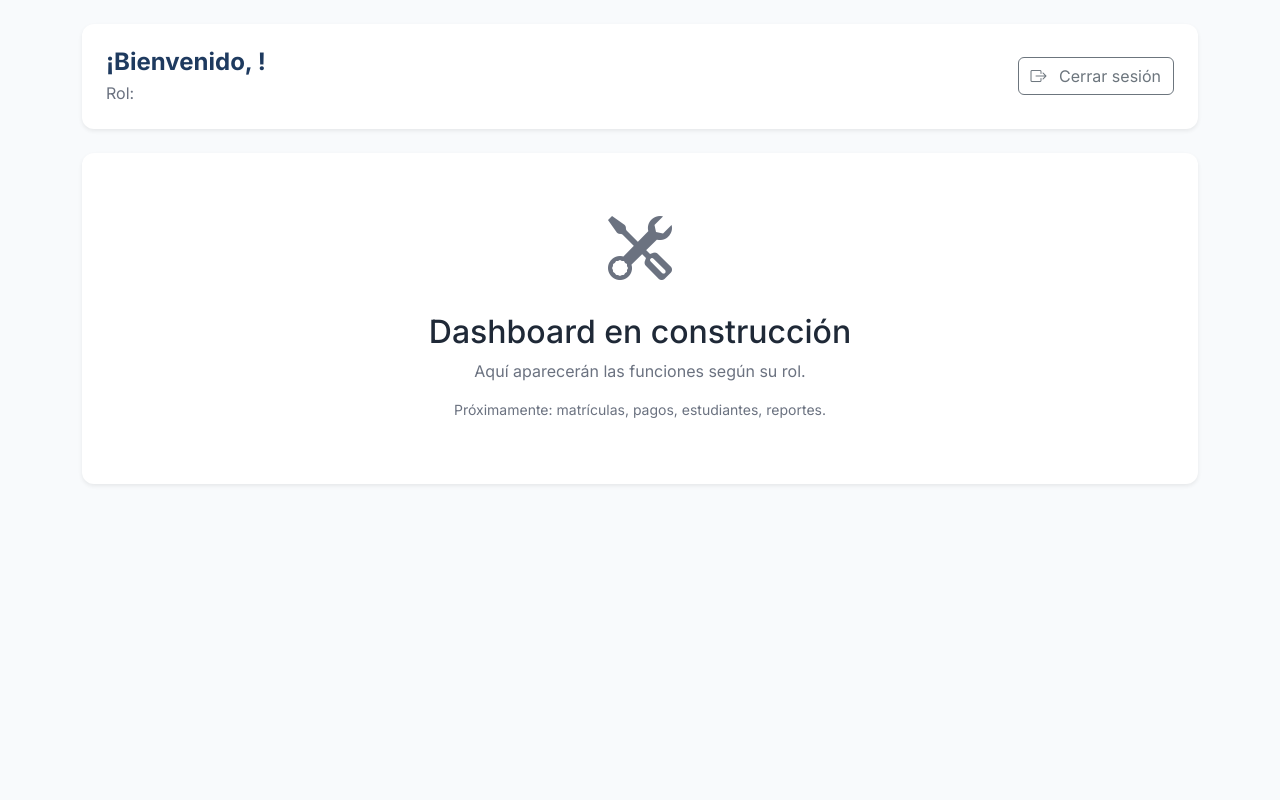
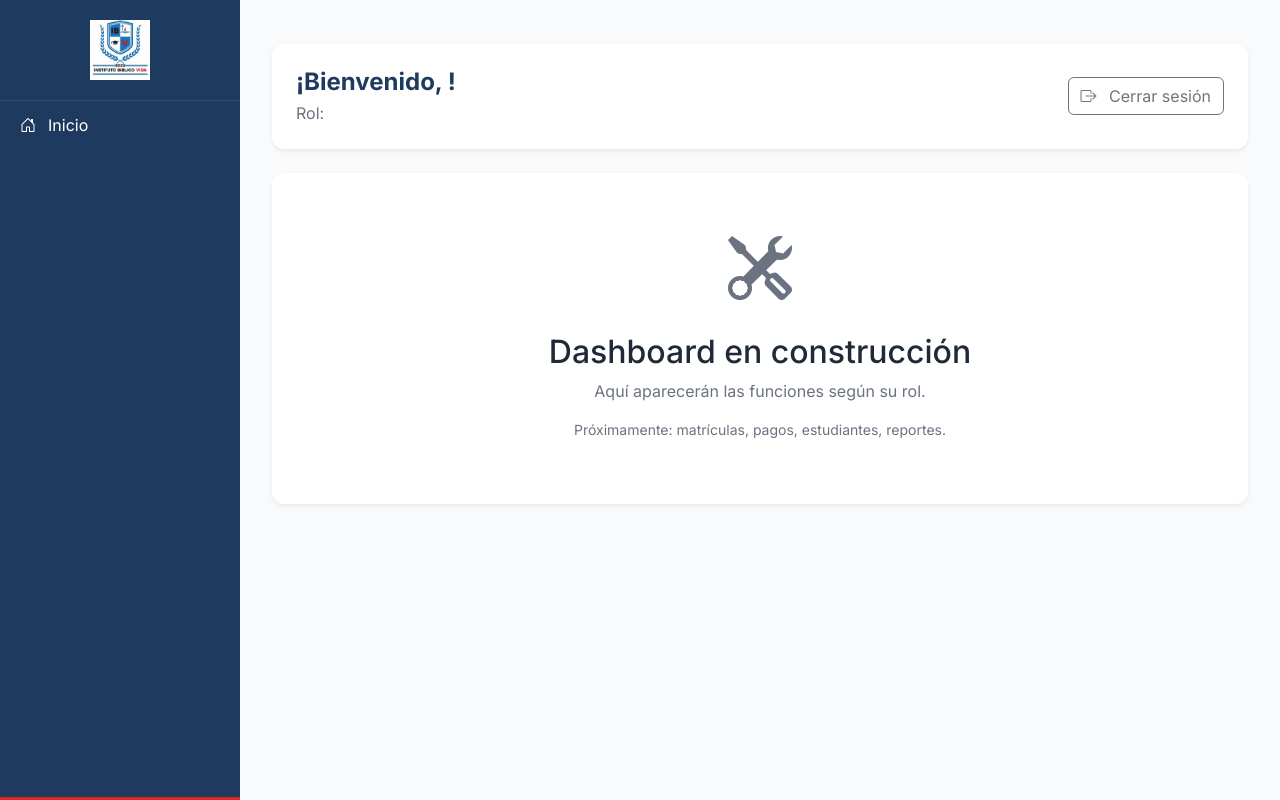
Before and after one commit to jdfuentesm/Vidasys-IBV, a Django app: page / in a window 1280 px wide. Run offline with Django 5.2, Linux system fonts and the light colour scheme; the visitor is signed in with stand-in values (Sample User, id 1).

Commit message:
Implementar sidebar con CSS institucional y filtrado por rol

```diff
--- a/config/settings.py
+++ b/config/settings.py
@@ -140,6 +140,8 @@ USE_TZ = True
 
 STATIC_URL = "static/"
 
+STATICFILES_DIRS = [BASE_DIR / "static"]
+
 
 # Email
 # https://docs.djangoproject.com/en/6.1/topics/email/#topic-email-configuration
--- /dev/null
+++ b/static/css/dashboard.css
@@ -0,0 +1,69 @@
+body {
+    margin: 0;
+    padding: 0;
+    font-family: 'Inter', -apple-system, BlinkMacSystemFont, sans-serif;
+    background-color: var(--color-fondo);
+}
+
+.sidebar {
+    background-color: var(--color-primario);
+    color: white;
+    position: fixed;
+    width: 240px;
+    height: 100vh;
+    overflow-y: auto;
+}
+
+.sidebar-logo {
+    padding: 20px;
+    text-align: center;
+    border-bottom: 1px solid rgba(255, 255, 255, 0.1);
+}
+
+.sidebar-logo img {
+    max-width: 100px;
+    height: auto;
+}
+
+.sidebar-nav ul {
+    list-style: none;
+    padding: 0;
+    margin: 0;
+}
+
+.sidebar-item {
+    display: flex;
+    align-items: center;
+    gap: 12px;
+    padding: 12px 20px;
+    color: white;
+    text-decoration: none;
+    transition: background 0.2s;
+}
+
+.sidebar-item:hover {
+    background-color: rgba(255, 255, 255, 0.1);
+}
+
+.sidebar-item.active {
+    background-color: rgba(37, 99, 235, 0.3);
+    border-left: 4px solid var(--color-primario-claro);
+}
+
+.main-content {
+    margin-left: 240px;
+    padding: 20px;
+    min-height: 100vh;
+    background-color: var(--color-fondo);
+}
+
+.sidebar::after {
+    content: '';
+    display: block;
+    height: 3px;
+    background-color: var(--color-acento);
+    /* #DC2626 */
+    position: fixed;
+    bottom: 0;
+    width: 240px;
+}
--- a/templates/core/base.html
+++ b/templates/core/base.html
@@ -1,5 +1,6 @@
 <!DOCTYPE html>
 <html lang="es">
+    {% load static %}
 <head>
     <meta charset="UTF-8">
     <meta name="viewport" content="width=device-width, initial-scale=1.0">
@@ -7,6 +8,9 @@
 
     <!-- Bootstrap 5 -->
     <link href="https://cdn.jsdelivr.net/npm/bootstrap@5.3.3/dist/css/bootstrap.min.css" rel="stylesheet">
+
+    <!-- Link Dashboard CSS -->
+    <link rel="stylesheet" href="{% static 'css/dashboard.css' %}">
 
     <!-- Bootstrap Icons -->
     <link rel="stylesheet" href="https://cdn.jsdelivr.net/npm/bootstrap-icons@1.11.3/font/bootstrap-icons.min.css">
--- a/templates/core/dashboard.html
+++ b/templates/core/dashboard.html
@@ -3,6 +3,12 @@
 {% block title %}Panel Principal — VidaSys-IBV{% endblock %}
 
 {% block content %}
+
+    {# Incluir el sidebar #}
+    {% include 'core/partials/sidebar.html' %}
+
+    {# Contenido principal #}
+    <main class="main-content">
         <div class="container py-4">
             <div class="row">
                 <div class="col-12">
@@ -48,4 +54,5 @@
                 </div>
             </div>
         </div>
+    </main>
 {% endblock %}
--- /dev/null
+++ b/templates/core/partials/sidebar.html
@@ -0,0 +1,63 @@
+<aside class="sidebar">
+    <div class="sidebar-logo">
+        <img src="/static/img/logo.png" alt="IBV" size="60" style="width: 60px; height: 60px;">
+    </div>
+    <nav class="sidebar-nav">
+        <ul>
+            <li><a href="{% url 'dashboard' %}" class="sidebar-item">
+                <i class="bi bi-house-door"></i>
+                <span>Inicio</span>
+            </a></li>
+
+            {% if usuario.rol == 'ADMINISTRADOR' or usuario.rol == 'SECRETARIA' or usuario.rol == 'DIRECTORA' %}
+            <li><a href="#" class="sidebar-item">
+                <i class="bi bi-people"></i>
+                <span>Estudiantes</span>
+            </a></li>
+            {% endif %}
+
+            {% if usuario.rol == 'ADMINISTRADOR' or usuario.rol == 'SECRETARIA' or usuario.rol == 'DIRECTORA' %}
+            <li><a href="#" class="sidebar-item">
+                <i class="bi bi-file-text"></i>
+                <span>Matrículas</span>
+            </a></li>
+            {% endif %}
+
+            {% if usuario.rol == 'ADMINISTRADOR' or usuario.rol == 'SECRETARIA' or usuario.rol == 'DIRECTORA' or usuario.rol == 'MAESTRO' %}
+            <li><a href="#" class="sidebar-item">
+                <i class="bi bi-book"></i>
+                <span>Académico</span>
+            </a></li>
+            {% endif %}
+
+            {% if usuario.rol == 'ADMINISTRADOR' or usuario.rol == 'SECRETARIA' or usuario.rol == 'DIRECTORA' or usuario.rol == 'MAESTRO' %}
+            <li><a href="#" class="sidebar-item">
+                <i class="bi bi-calendar-check"></i>
+                <span>Asistencia</span>
+            </a></li>
+            {% endif %}
+
+            {% if usuario.rol == 'ADMINISTRADOR' or usuario.rol == 'SECRETARIA' or usuario.rol == 'DIRECTORA' %}
+            <li><a href="#" class="sidebar-item">
+                <i class="bi bi-cash-stack"></i>
+                <span>Finanzas</span>
+            </a></li>
+            {% endif %}
+
+            {% if usuario.rol == 'ADMINISTRADOR' or usuario.rol == 'SECRETARIA' or usuario.rol == 'DIRECTORA' or usuario.rol == 'PASTOR_PRINCIPAL' %}
+            <li><a href="#" class="sidebar-item">
+                <i class="bi bi-bar-chart"></i>
+                <span>Reportes</span>
+            </a></li>
+            {% endif %}
+
+            {% if usuario.rol == 'ADMINISTRADOR' or usuario.rol == 'DIRECTORA' %}
+            <li><a href="#" class="sidebar-item">
+                <i class="bi bi-person-gear"></i>
+                <span>Usuarios</span>
+            </a></li>
+            {% endif %}
+
+        </ul>
+    </nav>
+</aside>
```
Also changed, not shown: static/img/logo.png (added). Lines whose indentation alone changed are shown as unchanged.
